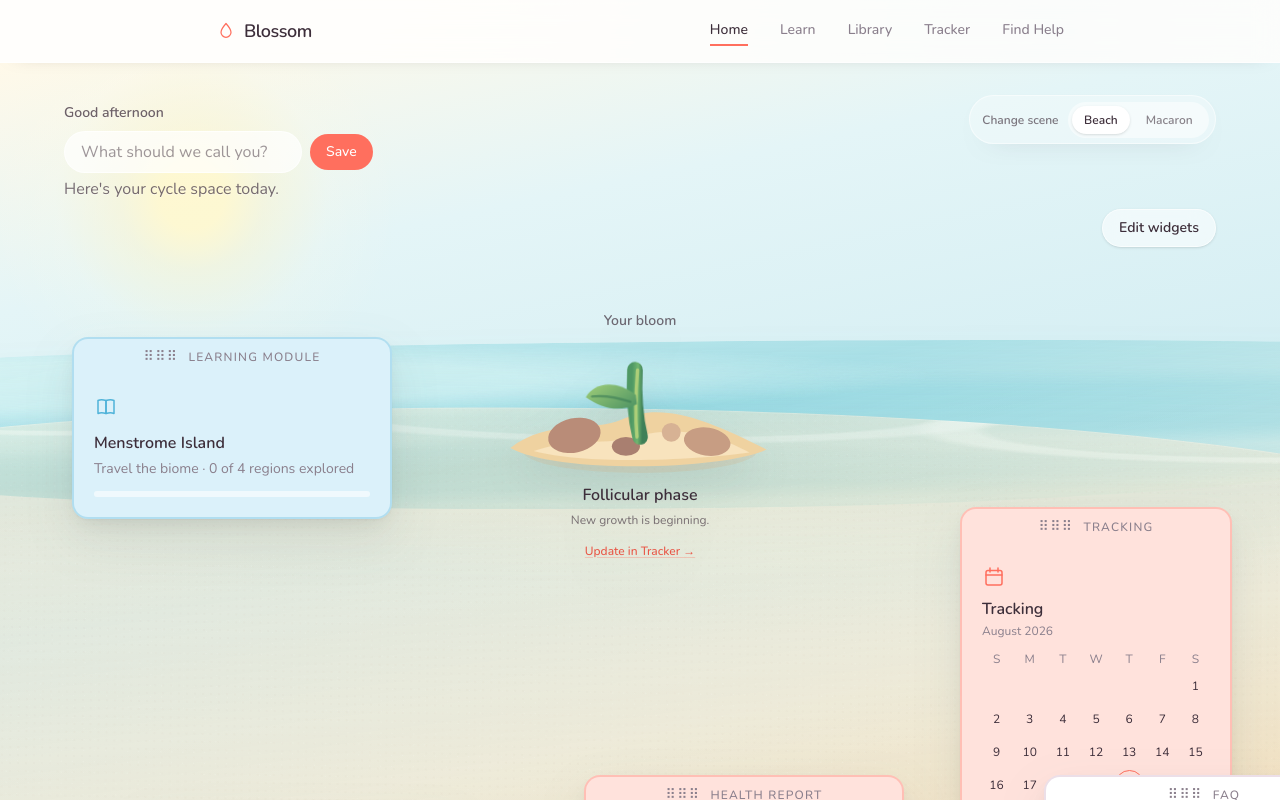
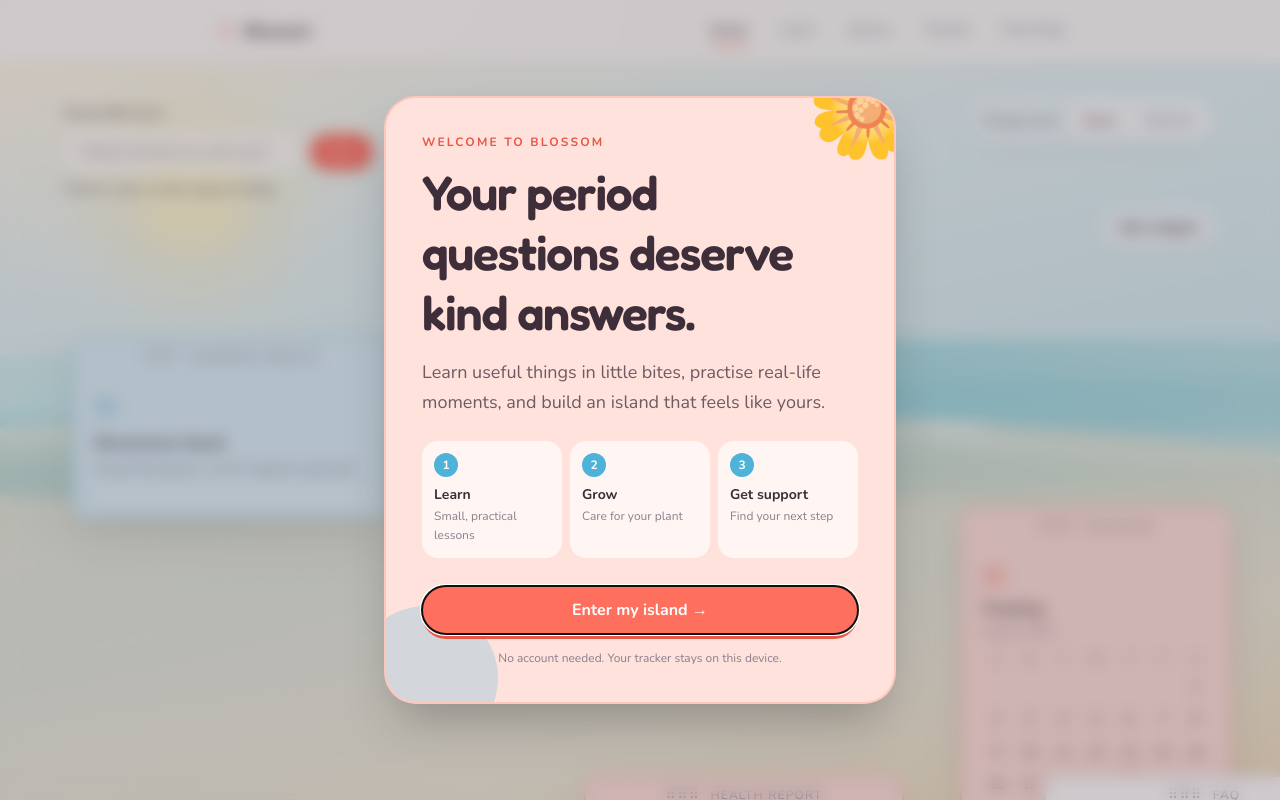
Before and after one commit to Chlabc/Catalyst-2026, a Next.js app: page / in a window 1280 px wide. Shown: the top 800 px of the page. Built offline with nearby package versions, Linux system fonts and the light colour scheme.

Commit message:
Port New-Huey welcome gate onto Home as a once-only overlay.
First visit shows Learn / Grow / Get support then Enter my island; later visits skip to the existing canvas. Esc dismisses the same way as the CTA.

```diff
--- /dev/null
+++ b/scripts/check-welcome-gate-playwright.mjs
@@ -0,0 +1,45 @@
+import { chromium } from "playwright";
+import assert from "node:assert/strict";
+import { mkdirSync, writeFileSync } from "node:fs";
+
+const scratch = process.env.SCRATCH || "/tmp/grok-welcome-gate";
+const BASE = process.env.BASE_URL || "http://localhost:3000";
+mkdirSync(scratch, { recursive: true });
+
+const browser = await chromium.launch({ headless: true });
+const page = await browser.newPage({ viewport: { width: 1280, height: 900 } });
+
+try {
+  await page.goto(BASE, { waitUntil: "networkidle" });
+  await page.evaluate(() => localStorage.removeItem("blossom_has_seen_welcome"));
+  await page.reload({ waitUntil: "networkidle" });
+  await page.getByTestId("welcome-gate").waitFor();
+  assert.equal(await page.locator('[data-testid="homepage-scene"], section[aria-label="Your cycle space"]').count() > 0, true);
+
+  await page.getByTestId("welcome-enter").click();
+  await page.waitForTimeout(200);
+  assert.equal(await page.getByTestId("welcome-gate").count(), 0);
+  const seen = await page.evaluate(() => localStorage.getItem("blossom_has_seen_welcome"));
+  assert.equal(seen, "true");
+
+  await page.reload({ waitUntil: "networkidle" });
+  assert.equal(await page.getByTestId("welcome-gate").count(), 0);
+  await page.getByTestId("edit-widgets").waitFor();
+  await page.getByLabel("Change scene").waitFor();
+
+  await page.evaluate(() => localStorage.removeItem("blossom_has_seen_welcome"));
+  await page.reload({ waitUntil: "networkidle" });
+  await page.getByTestId("welcome-gate").waitFor();
+  await page.keyboard.press("Escape");
+  await page.waitForTimeout(200);
+  assert.equal(await page.getByTestId("welcome-gate").count(), 0);
+  assert.equal(
+    await page.evaluate(() => localStorage.getItem("blossom_has_seen_welcome")),
+    "true",
+  );
+
+  writeFileSync(`${scratch}/welcome-gate-playwright.log`, "PASS welcome gate\n");
+  console.log("PASS welcome gate");
+} finally {
+  await browser.close();
+}
--- /dev/null
+++ b/scripts/check-welcome-gate.mjs
@@ -0,0 +1,24 @@
+import assert from "node:assert/strict";
+import { mkdirSync, readFileSync, writeFileSync } from "node:fs";
+import { dirname, join } from "node:path";
+import { fileURLToPath } from "node:url";
+
+const root = join(dirname(fileURLToPath(import.meta.url)), "..");
+const scratch = process.env.SCRATCH || "/tmp/grok-welcome-gate";
+mkdirSync(scratch, { recursive: true });
+
+const gate = readFileSync(join(root, "src/components/WelcomeGate.tsx"), "utf8");
+assert.match(gate, /blossom_has_seen_welcome/);
+assert.match(gate, /data-testid="welcome-gate"/);
+assert.match(gate, /role="dialog"/);
+assert.match(gate, /aria-modal="true"/);
+assert.match(gate, /Enter my island/);
+assert.match(gate, /Escape/);
+
+const page = readFileSync(join(root, "src/app/page.tsx"), "utf8");
+assert.match(page, /WelcomeGate/);
+assert.match(page, /HomepageScene/);
+
+const log = "OK WelcomeGate key + Home mount\n";
+writeFileSync(join(scratch, "welcome-gate-structural.log"), log);
+console.log(log.trim());
--- a/src/app/page.tsx
+++ b/src/app/page.tsx
@@ -1,5 +1,11 @@
 import { HomepageScene } from "@/components/canvas/HomepageScene";
+import { WelcomeGate } from "@/components/WelcomeGate";
 
 export default function Home() {
-  return <HomepageScene />;
+  return (
+    <>
+      <WelcomeGate />
+      <HomepageScene />
+    </>
+  );
 }
--- /dev/null
+++ b/src/components/WelcomeGate.tsx
@@ -0,0 +1,119 @@
+"use client";
+
+import { useEffect, useRef, useState } from "react";
+
+export const WELCOME_KEY = "blossom_has_seen_welcome";
+
+export function WelcomeGate() {
+  const [isOpen, setIsOpen] = useState(false);
+  const [loaded, setLoaded] = useState(false);
+  const ctaRef = useRef<HTMLButtonElement>(null);
+
+  useEffect(() => {
+    try {
+      setIsOpen(window.localStorage.getItem(WELCOME_KEY) !== "true");
+    } catch {
+      // If storage is unavailable, a welcoming first view is still safe.
+      setIsOpen(true);
+    }
+    setLoaded(true);
+  }, []);
+
+  function enterIsland() {
+    try {
+      window.localStorage.setItem(WELCOME_KEY, "true");
+    } catch {
+      // The page remains usable even when the preference cannot be saved.
+    }
+    setIsOpen(false);
+  }
+
+  useEffect(() => {
+    if (!isOpen) return;
+
+    const previousOverflow = document.body.style.overflow;
+    document.body.style.overflow = "hidden";
+    ctaRef.current?.focus();
+
+    function onKeyDown(event: KeyboardEvent) {
+      if (event.key === "Escape") {
+        event.preventDefault();
+        enterIsland();
+      }
+    }
+
+    window.addEventListener("keydown", onKeyDown);
+    return () => {
+      document.body.style.overflow = previousOverflow;
+      window.removeEventListener("keydown", onKeyDown);
+    };
+  }, [isOpen]);
+
+  if (!loaded || !isOpen) return null;
+
+  return (
+    <div
+      role="dialog"
+      aria-modal="true"
+      aria-labelledby="welcome-title"
+      data-testid="welcome-gate"
+      className="fixed inset-0 z-50 flex items-center justify-center bg-foreground/25 p-4 backdrop-blur-sm"
+    >
+      <section className="relative w-full max-w-lg overflow-hidden rounded-[2rem] border-2 border-primary/25 bg-primary-soft p-7 shadow-2xl sm:p-9">
+        <div aria-hidden className="absolute -right-8 -top-9 text-8xl opacity-80">
+          🌼
+        </div>
+        <div
+          aria-hidden
+          className="absolute -bottom-12 -left-8 h-36 w-36 rounded-full bg-secondary/25"
+        />
+        <div className="relative">
+          <p className="text-xs font-bold uppercase tracking-[0.18em] text-primary-dark">
+            Welcome to Blossom
+          </p>
+          <h1
+            id="welcome-title"
+            className="mt-3 max-w-sm text-4xl font-semibold leading-tight tracking-tight text-foreground sm:text-5xl"
+          >
+            Your period questions deserve kind answers.
+          </h1>
+          <p className="mt-4 max-w-md text-base leading-relaxed text-foreground/75 sm:text-lg">
+            Learn useful things in little bites, practise real-life moments, and
+            build an island that feels like yours.
+          </p>
+
+          <div className="mt-6 grid gap-2 sm:grid-cols-3">
+            {[
+              ["1", "Learn", "Small, practical lessons"],
+              ["2", "Grow", "Care for your plant"],
+              ["3", "Get support", "Find your next step"],
+            ].map(([number, title, description]) => (
+              <div key={number} className="rounded-2xl bg-white/70 p-3">
+                <span className="flex h-6 w-6 items-center justify-center rounded-full bg-secondary text-xs font-bold text-white">
+                  {number}
+                </span>
+                <p className="mt-2 text-sm font-bold text-foreground">{title}</p>
+                <p className="mt-0.5 text-xs leading-relaxed text-text-muted">
+                  {description}
+                </p>
+              </div>
+            ))}
+          </div>
+
+          <button
+            ref={ctaRef}
+            type="button"
+            data-testid="welcome-enter"
+            onClick={enterIsland}
+            className="mt-7 w-full rounded-full bg-primary px-5 py-3 text-base font-bold text-white shadow-[0_5px_0_var(--primary-dark)] transition-transform hover:-translate-y-0.5 active:translate-y-0 active:shadow-none"
+          >
+            Enter my island →
+          </button>
+          <p className="mt-4 text-center text-xs text-text-muted">
+            No account needed. Your tracker stays on this device.
+          </p>
+        </div>
+      </section>
+    </div>
+  );
+}
```
Also changed, not shown: 1 other file (tests, documents, lock files or other folders).
